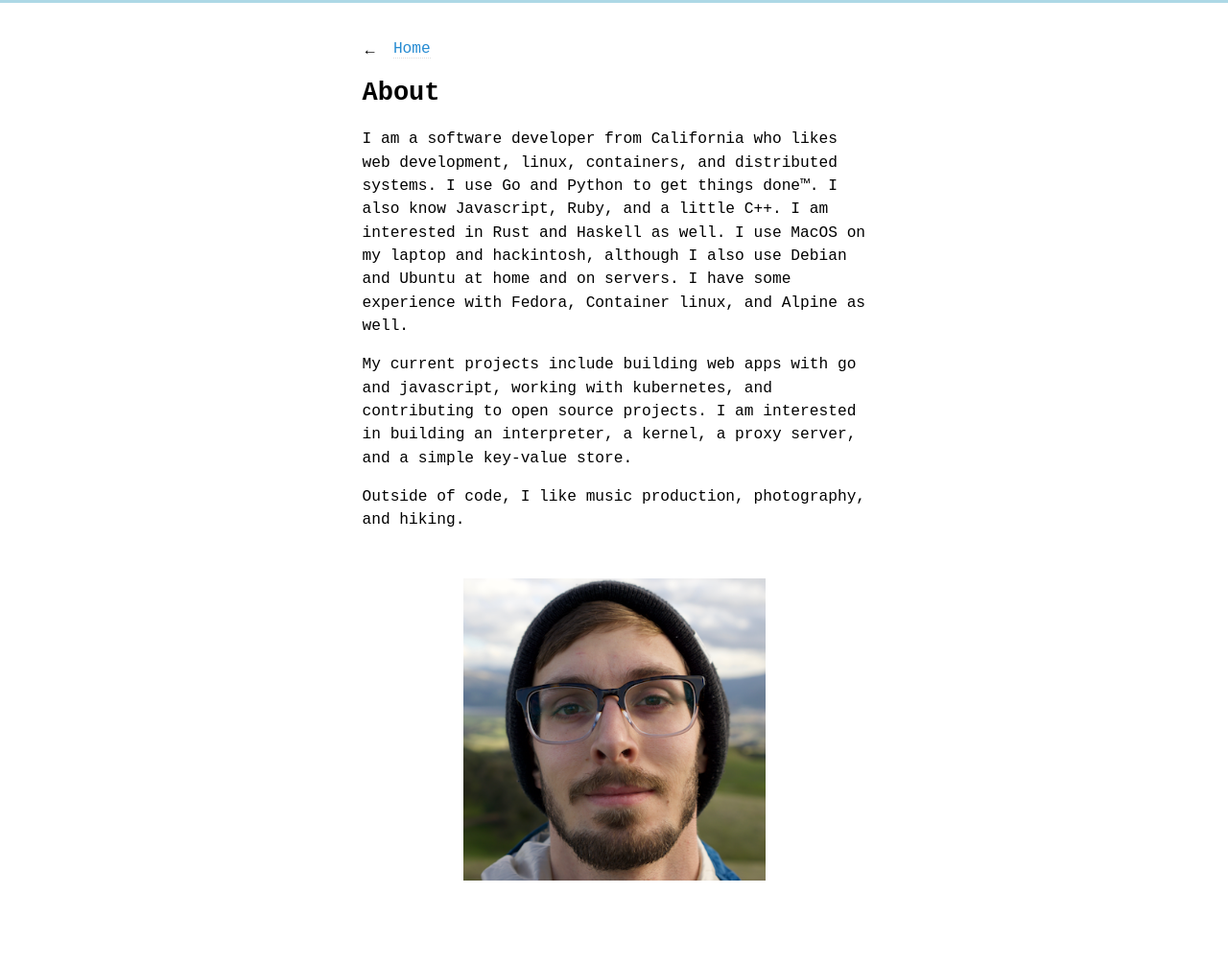
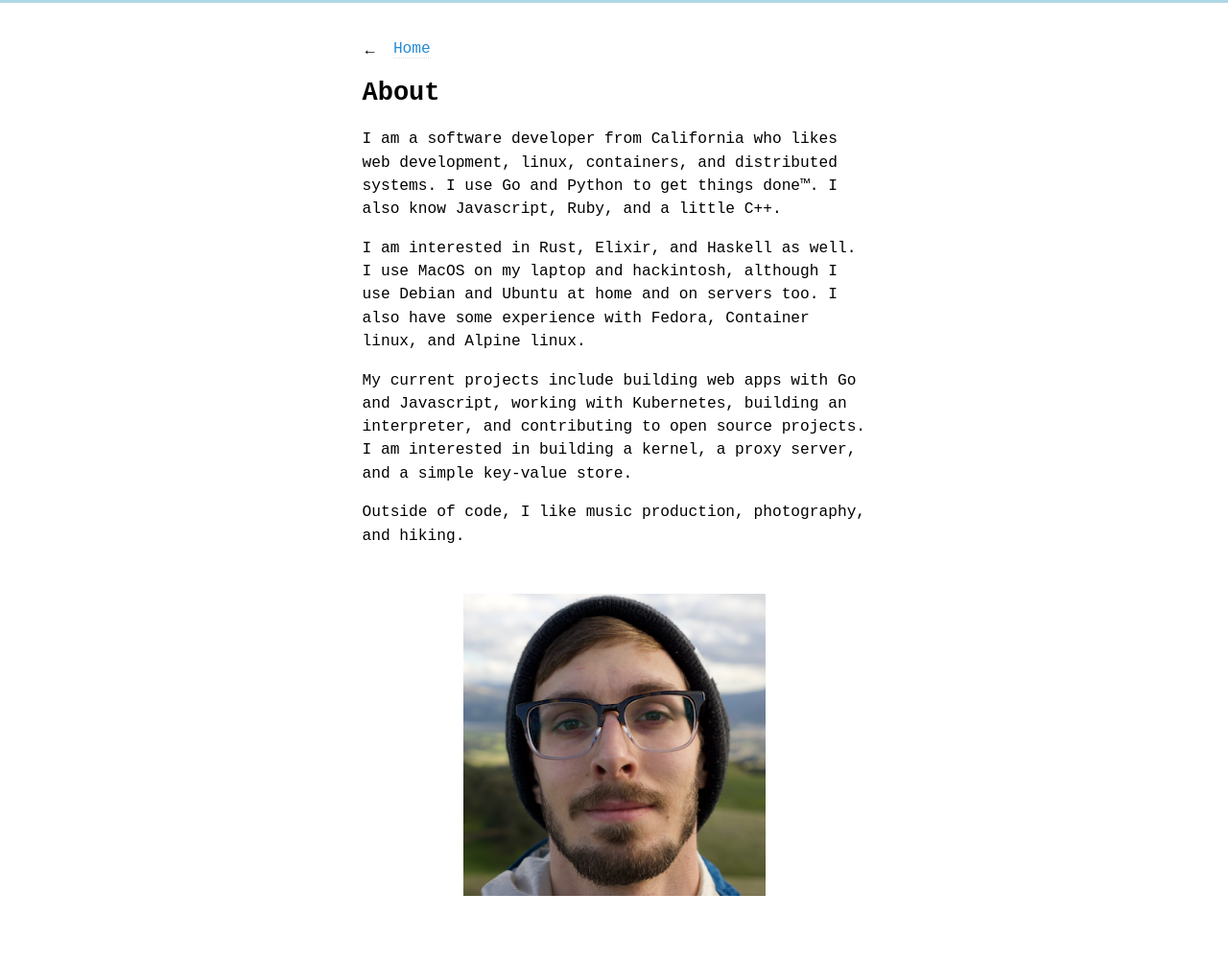
Before and after one commit to nijaru/nijaru.github.io, a Jekyll site: the page built from about.md, in a window 1280 px wide. Shown: the whole page at 96% size. Built offline with Jekyll 4.4.1, drawn with Linux system fonts in a browser that asks for light colours.

Commit message:
Update about.md
Signed-off-by: Nick Russo <nicholasjamesrusso@gmail.com>

```diff
--- a/about.md
+++ b/about.md
@@ -5,14 +5,16 @@ title: About
 
 I am a software developer from California who likes web development, linux,
 containers, and distributed systems. I use Go and Python to get things done™. I
-also know Javascript, Ruby, and a little C++. I am interested in Rust and
-Haskell as well. I use MacOS on my laptop and hackintosh, although I also use
-Debian and Ubuntu at home and on servers. I have some experience with Fedora,
-Container linux, and Alpine as well.
+also know Javascript, Ruby, and a little C++.
 
-My current projects include building web apps with go and javascript, working
-with kubernetes, and contributing to open source projects. I am interested in
-building an interpreter, a kernel, a proxy server, and a simple key-value store.
+I am interested in Rust, Elixir,
+and Haskell as well. I use MacOS on my laptop and hackintosh, although I use
+Debian and Ubuntu at home and on servers too. I also have some experience with Fedora,
+Container linux, and Alpine linux.
+
+My current projects include building web apps with Go and Javascript, working
+with Kubernetes, building an interpreter, and contributing to open source projects. I am interested in
+building a kernel, a proxy server, and a simple key-value store.
 
 Outside of code, I like music production, photography, and hiking.
 
```
